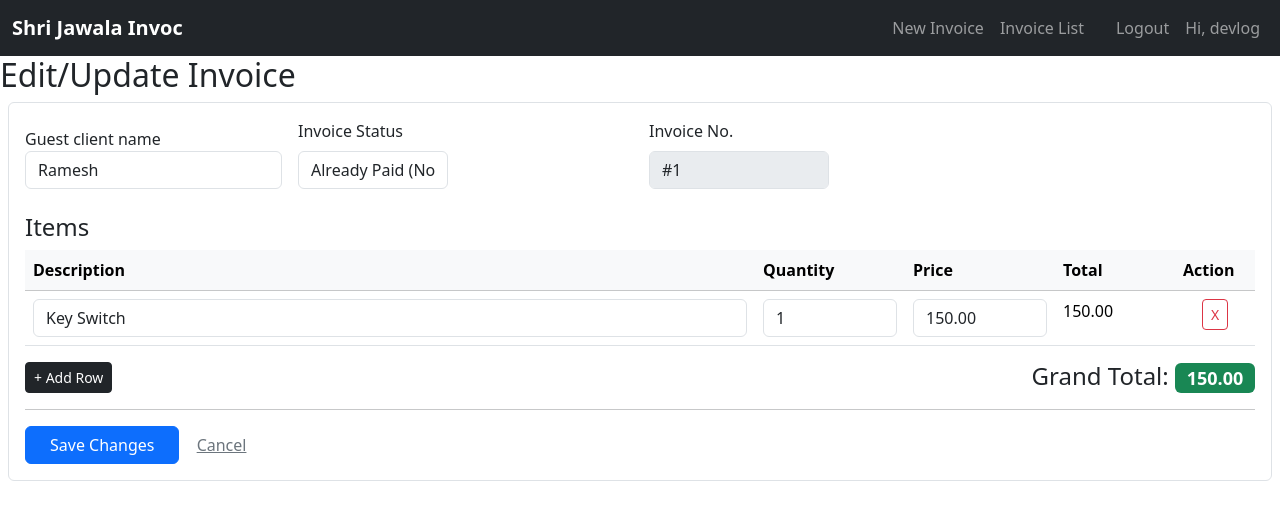
After one commit to Ardhweb/sjinvoc, a Django app: page /invoices/edit/1/ in a window 1280 px wide. The commit adds this page. Shown: the top 520 px of the page. Run offline with Django 5.2, Linux system fonts and the light colour scheme; a user stored in the database is signed in; data comes from the database, SQL or seed files in the repository; both versions use the stored data as it was after the commit; some libraries are stand-ins or nearby versions.

Commit message:
edit invoice inprgoress

```diff
--- a/invoices/forms.py
+++ b/invoices/forms.py
@@ -1,8 +1,7 @@
 from django import forms
 from .models import Invoice, Client
-
 from django import forms
-from django.forms import inlineformset_factory
+from django.forms import inlineformset_factory,models
 from .models import Invoice, Item, Client
 
 class GuestInvoiceForm(forms.ModelForm):
@@ -17,9 +16,16 @@ class GuestInvoiceForm(forms.ModelForm):
             #'header_style': forms.Select(attrs={'class': 'form-control'}),
         }
 
+# class BaseItemFormSet(models.BaseInlineFormSet):
+#     def __init__(self, *args, **kwargs):
+#         super().__init__(*args, **kwargs)
+#         # Only show items where is_active is True
+#         self.queryset = self.instance.items.filter(is_active=True)
+
 ItemFormSet = inlineformset_factory(
     Invoice,
     Item,
+    #formset=BaseItemFormSet,
     fields=['item_name', 'quantity', 'price'],
     extra=1,
     can_delete=True,
@@ -49,7 +55,24 @@ class ClientInvoiceForm(forms.ModelForm):
             field.label_class = 'fw-semibold'
 
 
+class EditInvoiceForm(forms.ModelForm):
+    class Meta:
+        model = Invoice
+        fields = ['guest_client_name','client', 'due_date', 'status']
+        widgets = {
+            'guest_client_name': forms.TextInput(attrs={'class': 'form-control'}),
+            'status': forms.Select(attrs={'class': 'form-control'}),
+            'due_date': forms.DateInput(attrs={'type': 'date', 'class': 'form-control'}),
+            'client': forms.Select(attrs={'class': 'form-control'})
+        }
 
+    def __init__(self, *args, **kwargs):
+        super().__init__(*args, **kwargs)
+        for field_name, field in self.fields.items():
+            # store label class in field for template use
+            field.label_suffix = ''  # optional: remove colon
+            #field.widget.attrs['label_class'] = 'fw-semibold'
+            field.label_class = 'fw-semibold'
 class CreateClientForm(forms.ModelForm):
     class Meta:
         model = Client
--- a/invoices/models.py
+++ b/invoices/models.py
@@ -13,6 +13,7 @@ class Client(models.Model):
     email = models.EmailField(blank=True)
     phone = models.CharField(max_length=20, blank=True)
     place = models.CharField(max_length=20, blank=True, null=True)
+    is_active = models.BooleanField(default=True)
 
     def __str__(self):
         return self.name
@@ -21,6 +22,7 @@ class Client(models.Model):
 class InvoiceLabel(models.Model):
     created_by = models.ForeignKey(User, on_delete=models.SET_NULL, null=True, blank=True)
     invoice_label_title = models.CharField(max_length=200)
+    is_active = models.BooleanField(default=True)
 
 class Invoice(models.Model):
     STATUS_CHOICES = [
@@ -79,6 +81,7 @@ class Invoice(models.Model):
         null=True,
         editable=True # Set to False if you want to hide it from the Admin form
     )
+    is_active = models.BooleanField(default=True)
 
     def save(self, *args, **kwargs):
         # Handle invoice_no auto-increment per year
@@ -119,6 +122,7 @@ class Item(models.Model):
     item_name = models.CharField(max_length=255)
     quantity = models.IntegerField(blank=True, null=True)
     price = models.DecimalField(max_digits=10, decimal_places=2)
+    is_active = models.BooleanField(default=True)
 
     @property
     def total(self):
--- a/invoices/urls.py
+++ b/invoices/urls.py
@@ -7,6 +7,7 @@ urlpatterns = [
     path('', views.invoice_list, name='invoice_list'),
     path('guest/create/', views.guest_invoice_create, name='guest_invoice_create'),
     path('client/create/', views.client_invoice_create, name='client_invoice_create'),
+    path('edit/<int:pk>/', views.editupdate_invoice, name='edit_invoice'),
     path('<int:pk>/', views.invoice_detail, name='invoice_detail'),
     path('<int:pk>/pdf/', views.invoice_pdf, name='invoice_pdf'),
     path('<uuid:special_id>/', views.guest_invoice_detail, name='guest_invoice_detail'),
--- a/invoices/views.py
+++ b/invoices/views.py
@@ -2,7 +2,7 @@ from django.shortcuts import render,redirect,get_object_or_404
 from django.contrib.auth.decorators import login_required
 # Create your views here.
 from .models import Invoice, Client, Item
-from  .forms import GuestInvoiceForm, ClientInvoiceForm,ItemFormSet
+from  .forms import GuestInvoiceForm, ClientInvoiceForm,ItemFormSet,EditInvoiceForm
 from django.conf import settings
 from django.http import HttpResponse
 from django.template.loader import render_to_string
@@ -15,6 +15,8 @@ from .forms import GuestInvoiceForm, ItemFormSet,CreateClientForm
 from django.contrib.admin.views.decorators import staff_member_required
 from pathlib import Path
 import platform
+from django.db import transaction
+from django.db.models import Prefetch
 
 @login_required
 def invoice_list(request):
@@ -178,6 +180,58 @@ def client_invoice_create(request):
     })
 
 
+
+@login_required
+def editupdate_invoice(request, pk):
+    # Bind the form to the existing invoice instance
+    invoice = get_object_or_404(Invoice, pk=pk)
+    ItemFormSet.extra = 0
+    if request.method == 'POST':
+        # Bind the form and items
+        form = EditInvoiceForm(request.POST or None,instance=invoice)
+        formset = ItemFormSet(request.POST or None, instance=invoice)
+        # Debugging: show why forms might be invalid
+        print("Update Form is valid?", form.is_valid())
+        print("Update Form errors:", form.errors)
+        print("Update Formset is valid?", formset.is_valid())
+        print("Update Formset errors:", formset.errors)
+
+        if form.is_valid() and formset.is_valid():
+            try:
+                with transaction.atomic():
+                    invoice = form.save(commit=False)
+                    invoice.created_by = None  # guest invoice, no user
+                    invoice.save()  # invoice_no assigned and invoice saved
+                    formset.save()
+                    # if request.headers.get('HX-Request'):
+                    #     # Redirect to the detail page, but tell HTMX to only pick the content
+                    #     response = redirect('invoice_detail', pk=invoice.pk)
+                    #     # We can use a custom header to tell the frontend to stay in the dashboard
+                    #     return response
+                    for obj in formset.deleted_objects:
+                                obj.is_active = False
+                                obj.save()
+                    # 3. Save new and updated items
+                    # We use commit=False so we don't accidentally re-activate soft-deleted items
+                    items = formset.save(commit=False)
+                    for item in items:
+                        item.is_active = True # Ensure updated/new items are active
+                        item.save()
+
+                    return redirect('invoice_detail', pk=invoice.id)
+            except Exception as e:
+                # If anything inside the 'with' block fails, the DB rolls back
+                form.add_error(None, f"An error occurred: {e}")
+    else:
+        form = EditInvoiceForm(instance=invoice)
+        formset = ItemFormSet(instance=invoice)
+    return render(request, 'invoices/edit_invoice.html', {
+        'form': form,
+        'formset': formset,
+        'invoice':invoice
+    })
+
+
 @login_required
 def invoice_detail(request, pk):
     invoice = get_object_or_404(Invoice, pk=pk)
@@ -187,7 +241,8 @@ def invoice_detail(request, pk):
 
 @login_required
 def invoice_pdf(request, pk):
-    invoice = get_object_or_404(Invoice, pk=pk)
+    invoice = get_object_or_404(Invoice.objects.prefetch_related(
+        Prefetch('items',queryset=Item.objects.filter(is_active=True), to_attr='active_items')), pk=pk)
     logo_path = os.path.join(settings.MEDIA_ROOT, 'defaultlogo.png')
     if not os.path.exists(logo_path):
         print(f"DEBUG: File not found at {logo_path}")
--- /dev/null
+++ b/templates/invoices/edit_invoice.html
@@ -0,0 +1,174 @@
+{% extends 'invoices/base.html' %}
+
+{% block content %}
+<div id="content-area">
+    <h2>Edit/Update Invoice</h2>
+
+    <form id="guest-invoice-form" action="{% url 'edit_invoice' invoice.pk %}" method="post" class="border rounded p-3 m-2">
+        {% csrf_token %}
+        {{ formset.management_form }}
+
+        <div class="row g-3 align-items-end mb-4">
+            <div class="col-auto">
+                {% if form.client.value %}
+    {{ form.client.label_tag }}
+    {{ form.client }}
+{% else %}
+    {{ form.guest_client_name.label_tag }}
+    {{ form.guest_client_name }}
+{% endif %}
+            </div>
+
+            <div class="col-auto">
+                <label for="id_status" class="form-label">Invoice Status</label>
+                <select name="status" id="id_status" class="form-control" style="width: 150px;">
+                    {% for value, label in form.fields.status.choices %}
+                        <option value="{{ value }}" {% if form.status.value == value %}selected{% endif %}>{{ label }}</option>
+                    {% endfor %}
+                </select>
+            </div>
+
+            <div class="col-auto" id="due-date-div">
+                {{ form.due_date.label_tag }}
+                {{ form.due_date }}
+            </div>
+
+            <div class="col-auto">
+                <label class="form-label">Invoice No.</label>
+                <input type="text" class="form-control" value="#{{ invoice.invoice_no }}" readonly style="width: 180px; background-color: #e9ecef;">
+            </div>
+        </div>
+
+        <h4>Items</h4>
+        <table class="table table-hover" id="items-table">
+            <thead class="table-light">
+                <tr>
+                    <th>Description</th>
+                    <th style="width: 150px;">Quantity</th>
+                    <th style="width: 150px;">Price</th>
+                    <th style="width: 120px;">Total</th>
+                    <th style="width: 80px;">Action</th>
+                </tr>
+            </thead>
+            <tbody>
+                {% for form in formset.forms %}
+                    <tr class="item-row">
+                        <!-- Hidden ID field is required for updates -->
+                        {% for hidden in form.hidden_fields %} {{ hidden }} {% endfor %}
+
+                        <td>{{ form.item_name }}</td>
+                        <td>{{ form.quantity }}</td>
+                        <td>{{ form.price }}</td>
+                        <td class="item-total">0.00</td>
+                        <td class="text-center">
+                            {% if form.instance.pk %}
+                                <!-- Hidden checkbox for Django's deletion logic -->
+                                <div style="display:none;">{{ form.DELETE }}</div>
+                                <button type="button" class="btn btn-outline-danger btn-sm remove-item-existing">X</button>
+                            {% else %}
+                                <button type="button" class="btn btn-outline-danger btn-sm remove-item">X</button>
+                            {% endif %}
+                        </td>
+                    </tr>
+                {% endfor %}
+            </tbody>
+        </table>
+
+        <div class="d-flex justify-content-between align-items-center">
+            <button type="button" class="btn btn-dark btn-sm" id="add-item">+ Add Row</button>
+            <h4 class="mb-0">Grand Total: <span id="invoice-total" class="badge bg-success">0.00</span></h4>
+        </div>
+
+        <hr>
+        <div class="mt-3">
+            <button type="submit" class="btn btn-primary px-4">Save Changes</button>
+            <a href="{% url 'invoice_list' %}" class="btn btn-link text-secondary">Cancel</a>
+        </div>
+    </form>
+
+    <script>
+        function initInvoicePage() {
+            const statusSelect = document.getElementById('id_status');
+            const dueDiv = document.getElementById('due-date-div');
+            const addItemBtn = document.getElementById('add-item');
+            const formsetPrefix = '{{ formset.prefix }}';
+            const totalForms = document.querySelector(`#id_${formsetPrefix}-TOTAL_FORMS`);
+
+            function updateTotals() {
+                let grandTotal = 0;
+                document.querySelectorAll('#items-table tbody tr').forEach(row => {
+                    // Don't calculate if row is hidden (marked for delete)
+                    if (row.style.display === 'none') return;
+
+                    const qty = parseFloat(row.querySelector('input[name$="quantity"]')?.value) || 0;
+                    const price = parseFloat(row.querySelector('input[name$="price"]')?.value) || 0;
+                    const lineTotal = qty * price;
+
+                    const totalCell = row.querySelector('.item-total');
+                    if (totalCell) totalCell.innerText = lineTotal.toFixed(2);
+
+                    grandTotal += lineTotal;
+                });
+                document.getElementById('invoice-total').innerText = grandTotal.toFixed(2);
+            }
+
+            // Toggle Due Date visibility
+            if (statusSelect && dueDiv) {
+                const toggle = () => {
+                    const status = statusSelect.value;
+                    dueDiv.style.visibility = (status === 'payment_due' || status === 'partially_paid') ? 'visible' : 'hidden';
+                };
+                statusSelect.addEventListener('change', toggle);
+                toggle();
+            }
+
+            // Listen for input changes on existing fields
+            document.querySelector('#items-table').addEventListener('input', (e) => {
+                if (e.target.name.includes('quantity') || e.target.name.includes('price')) {
+                    updateTotals();
+                }
+            });
+
+            // Add new row
+            addItemBtn.addEventListener('click', () => {
+                const tbody = document.querySelector('#items-table tbody');
+                const index = parseInt(totalForms.value);
+                const newRow = tbody.insertRow();
+
+                newRow.innerHTML = `
+                    <td><input type="text" name="${formsetPrefix}-${index}-item_name" class="form-control" /></td>
+                    <td><input type="number" name="${formsetPrefix}-${index}-quantity" value="1" class="form-control" /></td>
+                    <td><input type="number" name="${formsetPrefix}-${index}-price" value="0.00" class="form-control" step="0.01" /></td>
+                    <td class="item-total">0.00</td>
+                    <td class="text-center"><button type="button" class="btn btn-outline-danger btn-sm remove-item">X</button></td>
+                `;
+
+                totalForms.value = index + 1;
+                updateTotals();
+            });
+
+            // Handle Clicks for Remove buttons (Delegation)
+            document.querySelector('#items-table').addEventListener('click', (e) => {
+                const row = e.target.closest('tr');
+
+                if (e.target.classList.contains('remove-item-existing')) {
+                    const deleteCheck = row.querySelector('input[type="checkbox"][name$="-DELETE"]');
+                    if (deleteCheck) deleteCheck.checked = true;
+                    row.style.display = 'none';
+                    updateTotals();
+                }
+                else if (e.target.classList.contains('remove-item')) {
+                    row.remove();
+                    // Optional: You could decrement TOTAL_FORMS here, but usually not required for new rows
+                    updateTotals();
+                }
+            });
+
+            // RUN IMMEDIATELY ON LOAD to pre-populate totals
+            updateTotals();
+        }
+
+        document.addEventListener('DOMContentLoaded', initInvoicePage);
+    </script>
+</div>
+{% endblock %}
--- a/templates/invoices/invoice_detail.html
+++ b/templates/invoices/invoice_detail.html
@@ -33,6 +33,7 @@
     </thead>
     <tbody>
         {% for item in invoice.items.all %}
+        {% if item.is_active %}
         <tr>
             <td style="width:0.5rem">{{forloop.counter}}</td>
             <td  style="width:16rem;" class="text-nowrap">{{ item.item_name}}</td>
@@ -40,6 +41,7 @@
             <td  style="width:8rem;">{{ item.price }}</td>
             <td style="width:6rem;">{{ item.total }}</td>
         </tr>
+        {% endif %}
         {% empty %}
         <tr><td colspan="4" class="text-center">No items added.</td></tr>
         {% endfor %}
--- a/templates/invoices/invoice_list.html
+++ b/templates/invoices/invoice_list.html
@@ -34,6 +34,7 @@
             <td>
                 <a class="btn btn-sm btn-info" href="{% url 'invoice_detail' invoice.id %}">View</a>
                 <a class="btn btn-sm btn-success" href="{% url 'invoice_pdf' invoice.id %}">PDF</a>
+                 <a class="btn btn-sm btn-danger" href="{% url 'edit_invoice' invoice.id %}">Edit</a>
             </td>
         </tr>
     {% empty %}
```
Also changed, not shown: templates/invoices/invoice_pdf.html (+7 -1 lines), db.sqlite3, invoices/migrations/0005_client_is_active_invoice_is_active_and_more.py (added).
